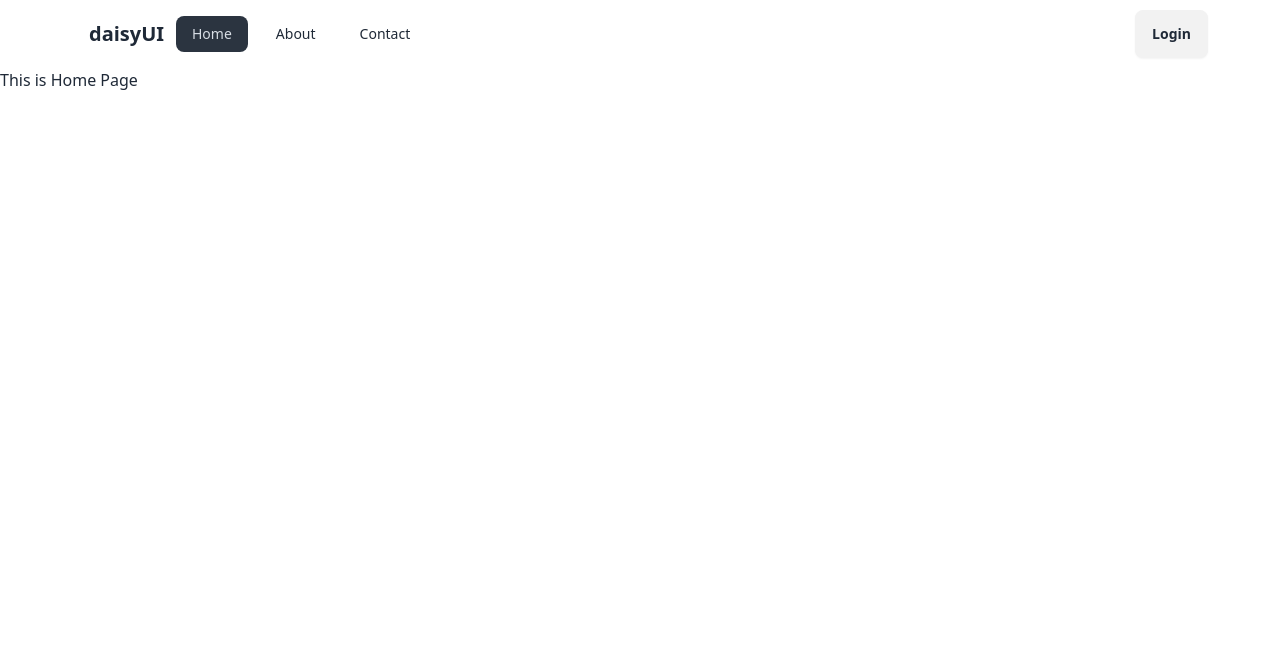
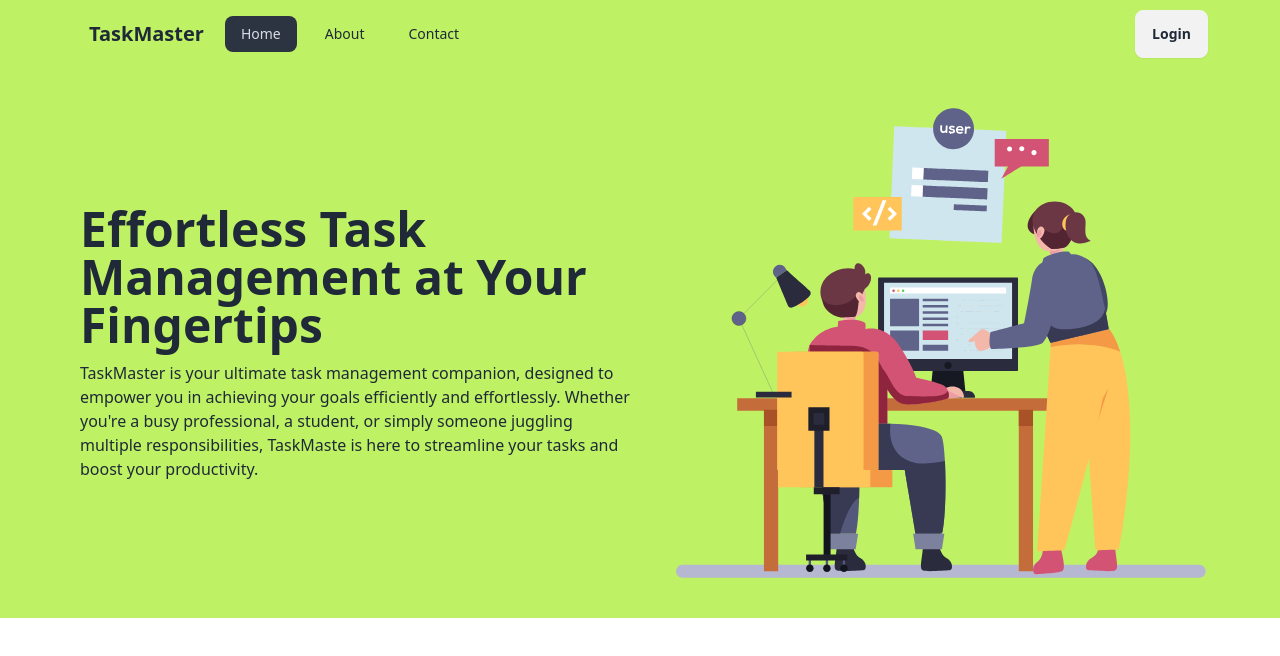
Before and after one commit to shohaib1996/task-management-client, a React (Vite) app: page / in a window 1280 px wide. Shown: the top 656 px of the page. Built offline with nearby package versions, Linux system fonts and the light colour scheme.

Commit message:
banner section done

```diff
--- a/src/Pages/Home/Banner/Banner.jsx
+++ b/src/Pages/Home/Banner/Banner.jsx
@@ -1,9 +1,25 @@
-
+import bannerAnimation from "../../../../public/banner.json"
+import Lottie from "lottie-react";
 
 const Banner = () => {
+
     return (
-        <div>
+        <div className="bg-lime-300">
+            <div className="flex items-center justify-center flex-col-reverse lg:flex-row gap-5 max-w-6xl mx-auto ">
+                <div className="flex-1 space-y-3 p-4">
+                    <h1 className="text-3xl lg:text-5xl font-bold">Effortless Task Management at Your Fingertips</h1>
+                    <p>TaskMaster is your ultimate task management companion, designed to empower you in achieving your goals efficiently and effortlessly. Whether you&apos;re a busy professional, a student, or simply someone juggling multiple responsibilities, TaskMaste is here to streamline your tasks and boost your productivity.</p>
+                </div>
+                <div className="flex-1">
+                    <Lottie
+                        animationData={bannerAnimation}
+                        loop={true}
+                        width={300}
+                        height={350}
+                    />
 
+                </div>
+            </div>
         </div>
     );
 };
--- a/src/Pages/Home/Home/Home.jsx
+++ b/src/Pages/Home/Home/Home.jsx
@@ -1,11 +1,12 @@
 import Navbar from "../../../Shared/Navbar/Navbar/Navbar";
+import Banner from "../Banner/Banner";
 
 
 const Home = () => {
     return (
         <div>
             <Navbar></Navbar>
-            <h1>This is Home Page</h1>
+            <Banner></Banner>
         </div>
     );
 };
--- a/src/Shared/Navbar/Navbar/Navbar.jsx
+++ b/src/Shared/Navbar/Navbar/Navbar.jsx
@@ -4,9 +4,9 @@ import NavbarLinks from "../NavbarLinks/NavbarLinks";
 
 const Navbar = () => {
     return (
-        <div className="">
-            <div className="navbar bg-base-100 max-w-6xl mx-auto">
-                <div className="navbar-start w-[100px]">
+        <div className="bg-lime-300">
+            <div className="navbar max-w-6xl mx-auto">
+                <div className="navbar-start w-[150px]">
                     <div className="dropdown">
                         <div tabIndex={0} role="button" className="btn btn-ghost lg:hidden">
                             <svg xmlns="http://www.w3.org/2000/svg" className="h-5 w-5" fill="none" viewBox="0 0 24 24" stroke="currentColor"><path strokeLinecap="round" strokeLinejoin="round" strokeWidth="2" d="M4 6h16M4 12h8m-8 6h16" /></svg>
@@ -16,7 +16,7 @@ const Navbar = () => {
                         </ul>
                     </div>
                     <Link to="/">
-                        <button className="btn btn-ghost text-xl">daisyUI</button>
+                        <button className="btn btn-ghost text-xl">TaskMaster</button>
                     </Link>
                 </div>
                 <div className="navbar-start hidden lg:flex">
```
